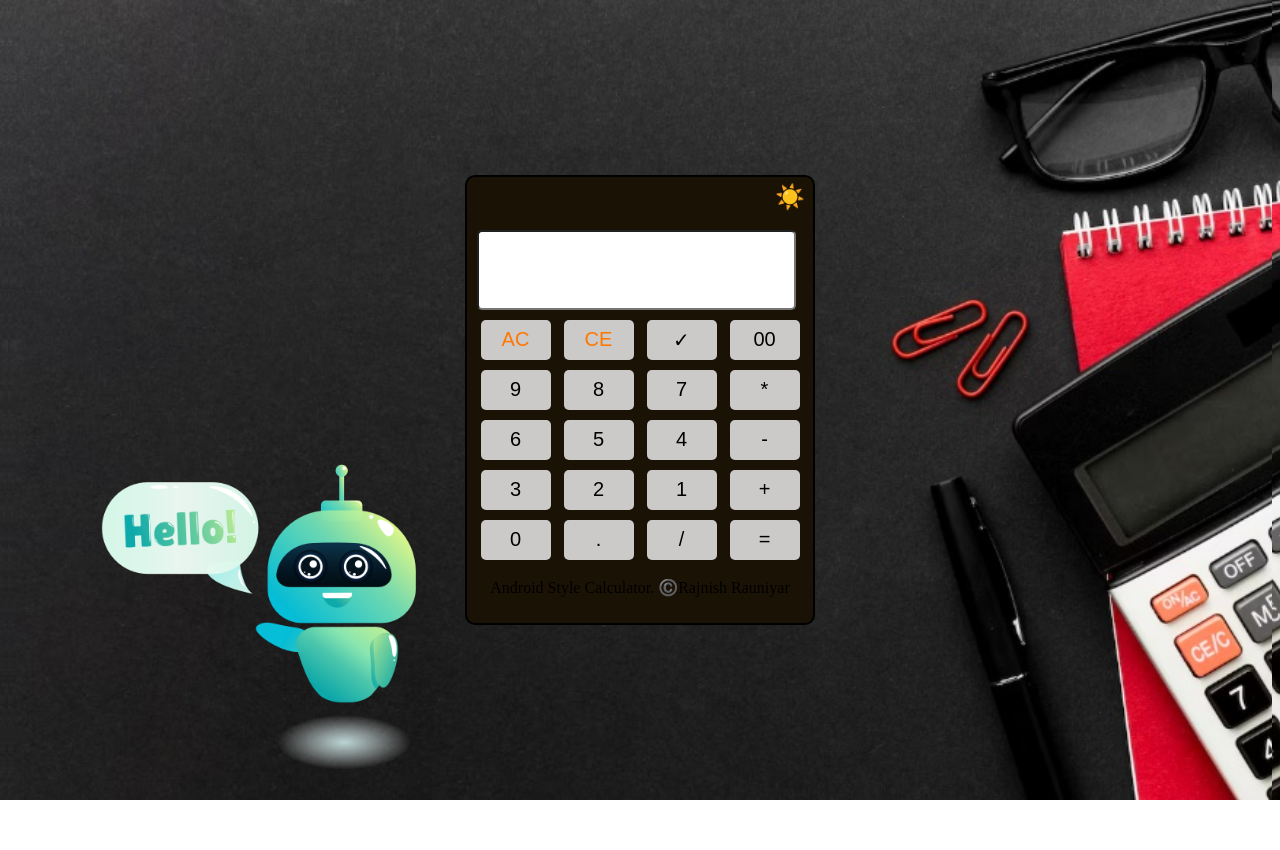
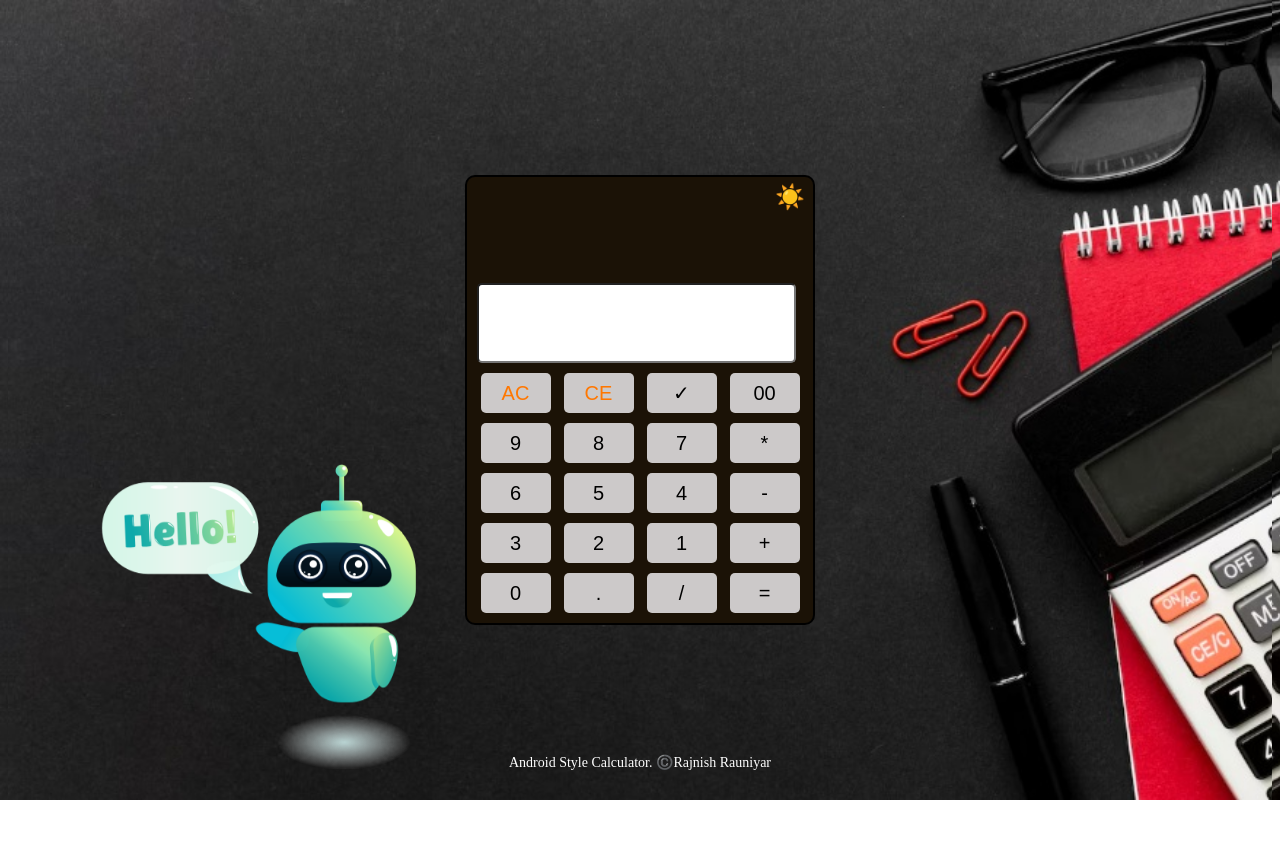
Before and after one commit to rajnish90/Android-Style-Web-Calculator, a plain HTML site: page index.html in a window 1280 px wide. Drawn offline with Linux system fonts and the light colour scheme.

Commit message:
Add footer styles to calculatorStyle.css
Added footer styling for fixed position at the bottom.

```diff
--- a/calculatorStyle.css
+++ b/calculatorStyle.css
@@ -75,4 +75,15 @@ img{
     left: 0;
     width:650px;
     bottom: -50px;
+
 }
+.footer {
+  position: fixed;
+  bottom: 0;
+  left: 0;
+  width: 100%;
+  color: #ffff;
+  text-align: center;
+  padding: 15px 10px;
+  font-size: 14px;
+}
```
